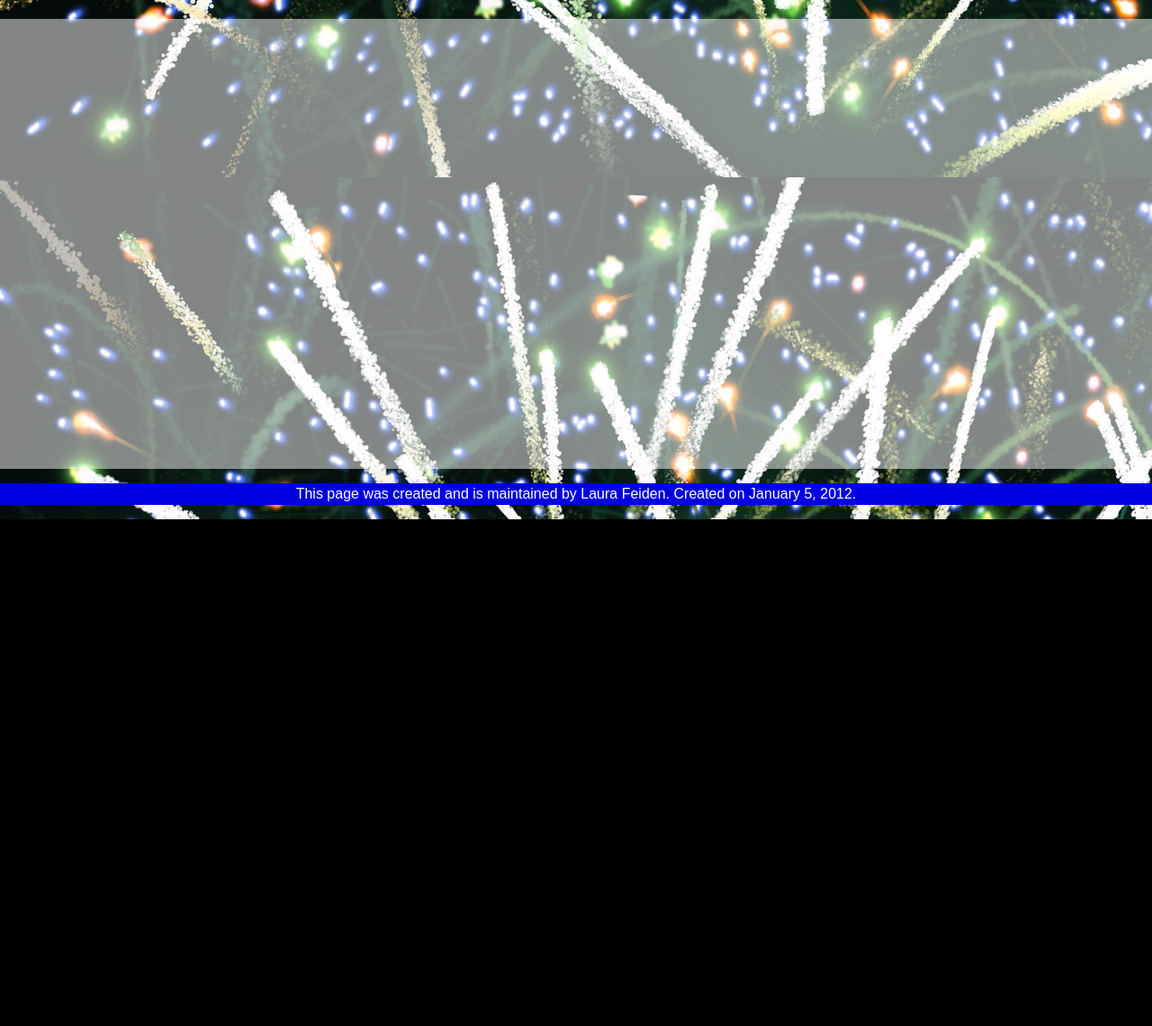
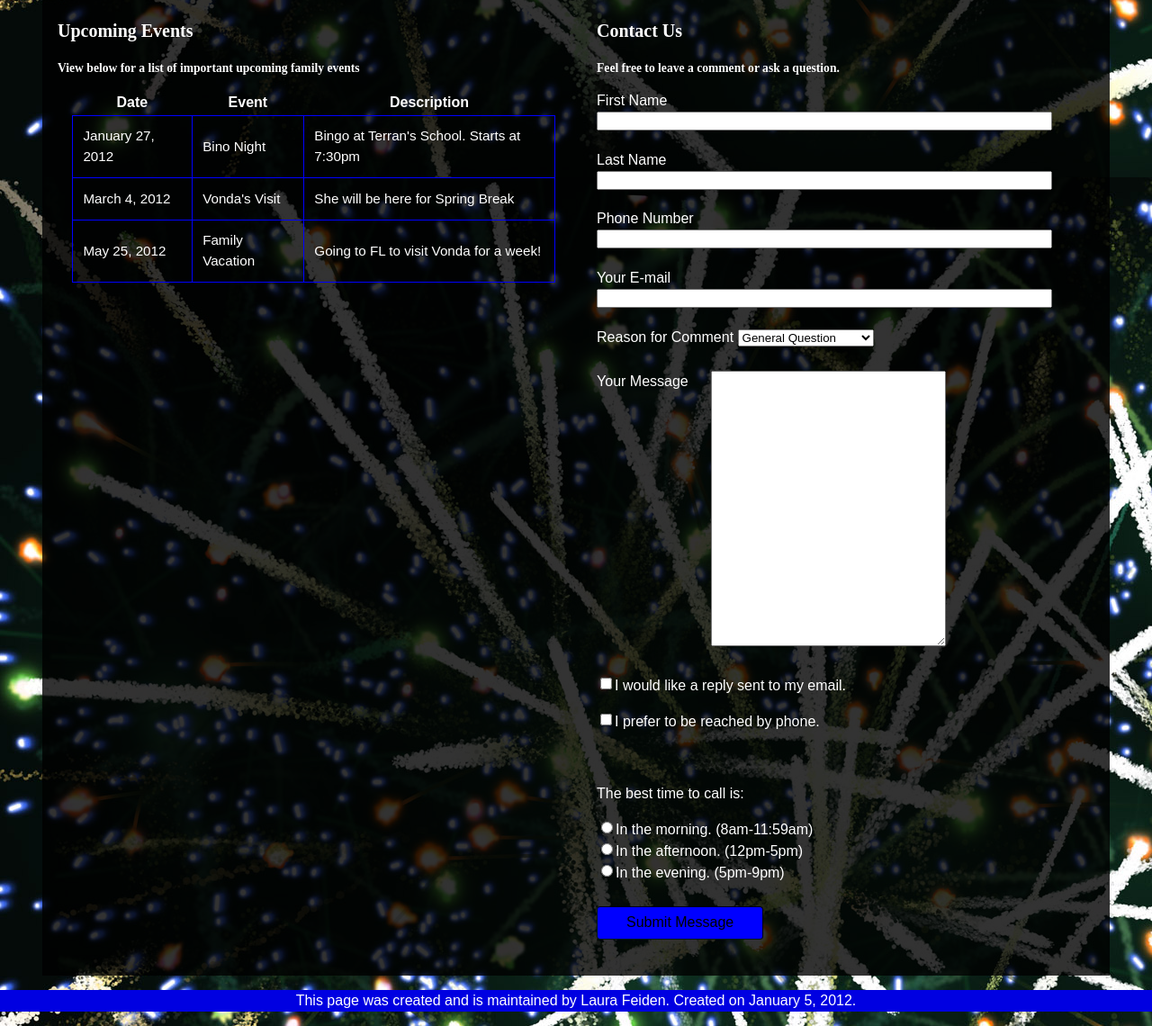
Before and after one commit to lfeiden/MySite_Feiden_Laura, a plain HTML site: page index.html in a window 1280 px wide. Shown: the part 2203-3343 px from the top of the page at 90% size. Before the commit the page ends 2780 px from the top, so only its background shows below. Drawn offline with Linux system fonts and the light colour scheme; a web font is replaced by a local one.

Commit message:
Updated HTML/CSS for week four

```diff
--- a/css/main.css
+++ b/css/main.css
@@ -229,18 +229,118 @@ ul p {
 
 
 
-/*Place holder for table/form.....................................................................*/
+/*Styles for table and form.......................................................................*/
 #spaceHolder {
-		background-color: rgba(255, 255, 255, 0.5);
-		height: 500px;
+		margin-bottom: 2%;
+		margin-top: 2%;
+		overflow: hidden;
+		}
+
+#table {
+		float: left;
+		width: 48%;
+		}
+
+table {
+		border-collapse: collapse;
+		margin-left: 1em;
+	}
+
+th {
+		padding: .125em;
+	}
+
+td {
+		border: 1px solid #0000ff;
+		padding: .75em;
+		font-size: .95em;
+	}
+
+#spaceHolder h3 {
+		font-size: .85em;
+		}
+
+#form {
+		width: 48%;
+		float: right;
+		}
+
+form {
+		background: rgb(245, 245, 245,);
+		width: 100%;
+		margin: 0 auto;
+		}
+
+form label {
+		text-decoration: none;
+		}
+
+.personal label{
+		float: left;
+		margin-right: 1.5625em;
+		}
+
+.personal input{
+		width: 90%;
+		margin-bottom: 1.5625em;
 		clear: left;
+		}
+
+.reason {
+		float: left;
+		}
+
+input {
+		float: left;
+		color: rgb(255, 255, 255);
+		}
+
+input:focus {
+		background: rgb(100, 100, 100);
+		}
+
+.message {
+		float: left;
 		margin-top: 1.5625em;
+		margin-bottom: 1.5625em;
+		}
+
+.message label {
+		float: left;
+		margin-right: 1.5625em;
+		}
+
+.message textarea:focus {
+		background: rgb(100, 100, 100);
+		}
+
+.reply {
+		clear: left;
+		margin-bottom: 1.5625em;
+		}
+
+.reply label {
+		clear: left;
+		text-align: center;
+		}
+
+
+
+form .button {
+		display: inline;
+		background:rgb(0, 0, 255);
+		border-top: 1px solid rgb(0, 0, 25);
+		border-right: 1px solid rgb(0, 0, 25);
+		border-bottom: 1px solid rgb(0, 25, 25);
+		border-left: 1px solid rgb(0, 25, 25);
+		font-size: 1em;
 		}
 
 
 /*Styles for footer section.......................................................................*/
 footer {
 		margin: 0;
+		clear: both;
 		}
 footer p {
 		text-align: center;
@@ -299,15 +399,16 @@ footer p {
 
 		#nav {
 				font-size: .75em;
+				float: none;
 				}
 
 		#members ul {
 				-moz-column-count: 2;
 				-webkit-column-count: 2;
 				column-count: 2;
-				-moz-column-gap: 4%;
-				-webkit-column-gap: 4%;
-				column-gap: 4%;
+				-moz-column-gap: 3.75em;
+				-webkit-column-gap: 3.75em;
+				column-gap: 3.75em;
 				}
 
 		#bios p {
@@ -397,4 +498,14 @@ footer p {
 				margin-left: 2%;
 				width: 35%;
 				}
+
+		#table {
+				float: none;
+				width: 100%;
+				}
+
+		#form {
+				width: 95%;
+				margin-left: 1.5625em;
+				}
 	}
--- a/index.html
+++ b/index.html
@@ -5,12 +5,13 @@
 			<meta http-equiv="Content-Type" content="text/html; charset=UTF-8" />
 			<meta name="viewport" content="width=device-width, initial-scale=1.0 maximum-scale=1.0">
 			<link rel="stylesheet" type="text/css" href="css/main.css" />
-			<link href='http://fonts.googleapis.com/css?family=Metamorphous&subset=latin,latin-ext' rel='stylesheet' type='text/css'>
+			<link href='http://fonts.googleapis.com/css?family=Metamorphous&amp;subset=latin,latin-ext' rel='stylesheet' type='text/css'>
 			<title>Meet the Feidens</title>
 		</head>
 
 		<body>
 			<div id="wrapper">
+
 				<div id="header"><!--start of page header-->
 					<div id="nav"><!--This is the div that contains the global navigation which links to the sections on the page.-->
 						<nav><!--This is the navigation to the various sections of the page. Eventually these separate sections will become individual pages.-->
@@ -22,13 +23,14 @@
 						</nav>
 					</div><!--end of navigation div-->
 
-					<img src="images/kids.jpg" alt="An image of the kids" title="The Feiden Kids" />
+				<img src="images/kids.jpg" alt="An image of the kids" title="The Feiden Kids" />
 
-					<h1>Meet the Feidens</h1>
+				<h1>Meet the Feidens</h1>
 
 				</div><!--end of page header-->
 
 				<div id="content"><!--This is how I will be able to style the overall content such as boarder and background-->
+
 					<section id="members"><!--The first nav will link here; contains the general introduction to site.-->
 
 						<h2>Family Members (by age)</h2>
@@ -52,24 +54,19 @@
 							<li><p>Terran is my only son. However, this doesn't seem to effect him too adversely (yet). He is quite the intelligent young man who is always questioning life.</p></li>
 							<li><p>Isabel is the baby of the family, but don't tell her that! Her infectious laugh always brings a smile to my face. She is already showing her creativity, and I wouldn't be surprised if she becomes an author someday.</p></li>
 						</ul>
-						<a href="#nav">To Top</a>
 					</section><!--end of general introduction section-->
+					<a href="#nav">To Top</a>
 
 					<section id="bios"><!--The second nav will link here; contains the biographies-->
 
 						<h2>Individual Bios</h2>
 
 						<ol><!--contains the basic biographies of members-->
-							<li><h3>Mom</h3>
-							<span class="bio">Age: 38; DOB: 5/3</span><p>My name is Laura, and I am 38 years old. I work full time as a receptionist. I am also currently attending Full Sail University as a Web Development and Design major. My ultimate goal is to one day have my own business. When I am not busy with school and work, I enjoy spending time with my family and friends. I especially enjoy watching the kids as they find new and interesting ways of making me laugh. My favorite past times are reading mysteries or Sci/Fi novels. I also enjoy singing, much to the chagrin of those around me.</p></li>
-							<li><h3>Vonda</h3>
-							<span class="bio">Age: 18; DOB: 6/23</span><p>Vonda is currently living in Florida with her father, step mother, and sisters. She is enrolled in her second year of college, having graduated high school a full year early. One of her greatest talents is her artistic ability. She can look at an image and draw it as if she were the original artist. She is very intelligent, and has one of the biggest hearts I know.</p></li>
-							<li><h3>Maitreya</h3>
-							<span class="bio">Age: 15; DOB: 5/7</span><p>Maitreya is currently living in Michigan with her father and grandparents. She is attending high school and is also working on improving her own artistic skills. She loves anime and spending time with her friends. You never have to worry about what she is thinking or feeling, because she has no problem speaking her mind. Her intelligence and drive will take her far</p></li>
-							<li><h3>Terran</h3>
-							<span class="bio">Age: 9; DOB: 10/2</span><p>Terran is in third grade, and loves playing ninja and swords. He enjoys reading and playing on the computer. Once he gets going on telling a story, be prepared to stay a while. He can take a simple topic and turn it into a mini novel with little to no effort. He can be a little rambunctious, but he has a great heart and cares for everyone he meets.</p></li>
-							<li><h3>Isabel</h3>
-							<span class="bio">Age: 5; DOB: 11/13</span><p>Isabel is a typical five year old. She loves to play and discover new things. She truly knows how to make those around her feel special and loved. Of all the children, she is probably the most expressive and entertaining. She loves making up new songs to sing. Once she has made up her mind to do something, almost no one can keep her from her intended path. She will be able to accomplished <strong>anything</strong> she puts her mind to!</p></li>
+							<li><h3>Mom</h3><span class="bio">Age: 38; DOB: 5/3</span><p>My name is Laura, and I am 38 years old. I work full time as a receptionist. I am also currently attending Full Sail University as a Web Development and Design major. My ultimate goal is to one day have my own business. When I am not busy with school and work, I enjoy spending time with my family and friends. I especially enjoy watching the kids as they find new and interesting ways of making me laugh. My favorite past times are reading mysteries or Sci/Fi novels. I also enjoy singing, much to the chagrin of those around me.</p></li>
+							<li><h3>Vonda</h3><span class="bio">Age: 18; DOB: 6/23</span><p>Vonda is currently living in Florida with her father, step mother, and sisters. She is enrolled in her second year of college, having graduated high school a full year early. One of her greatest talents is her artistic ability. She can look at an image and draw it as if she were the original artist. She is very intelligent, and has one of the biggest hearts I know.</p></li>
+							<li><h3>Maitreya</h3><span class="bio">Age: 15; DOB: 5/7</span><p>Maitreya is currently living in Michigan with her father and grandparents. She is attending high school and is also working on improving her own artistic skills. She loves anime and spending time with her friends. You never have to worry about what she is thinking or feeling, because she has no problem speaking her mind. Her intelligence and drive will take her far</p></li>
+							<li><h3>Terran</h3><span class="bio">Age: 9; DOB: 10/2</span><p>Terran is in third grade, and loves playing ninja and swords. He enjoys reading and playing on the computer. Once he gets going on telling a story, be prepared to stay a while. He can take a simple topic and turn it into a mini novel with little to no effort. He can be a little rambunctious, but he has a great heart and cares for everyone he meets.</p></li>
+							<li><h3>Isabel</h3><span class="bio">Age: 5; DOB: 11/13</span><p>Isabel is a typical five year old. She loves to play and discover new things. She truly knows how to make those around her feel special and loved. Of all the children, she is probably the most expressive and entertaining. She loves making up new songs to sing. Once she has made up her mind to do something, almost no one can keep her from her intended path. She will be able to accomplished <strong>anything</strong> she puts her mind to!</p></li>
 						</ol>
 					</section><!--end of biogtaphy section-->
 					<a href="#nav">To Top</a>
@@ -88,12 +85,115 @@
 						</div>
 
 					</section><!--end of photo gallery section-->
-
 					<a href="#nav">To Top</a>
 
+					<section id="spaceHolder"><!--Table and Form area-->
+
+						<div id="table">
+
+							<h2>Upcoming Events</h2>
+							<h3>View below for a list of important upcoming family events</h3>
+
+							<table summary="List of upcoming family events">
+								<tr>
+									<th>Date</th>
+									<th>Event</th>
+									<th>Description</th>
+								</tr>
+
+								<tr>
+									<td>January 27, 2012</td>
+									<td>Bino Night</td>
+									<td>Bingo at Terran's School. Starts at 7:30pm</td>
+								</tr>
+
+								<tr>
+									<td>March 4, 2012</td>
+									<td>Vonda's Visit</td>
+									<td>She will be here for Spring Break</td>
+								</tr>
+
+								<tr>
+									<td>May 25, 2012</td>
+									<td>Family Vacation</td>
+									<td>Going to FL to visit Vonda for a week!</td>
+								</tr>
+
+							</table>
+						</div><!--End of table-->
+
+						<div id="form">
+							<h2>Contact Us</h2>
+							<h3>Feel free to leave a comment or ask a question.</h3>
+
+							<form method="get" action="mailto:lfeiden@fullsail.edu">
+
+								<div class="personal">
+									<label for="name_first">First Name</label>
+									<input type="text" name="name_first" id="name_first" />
+								</div>
+
+								<div class="personal">
+									<label for="name_last">Last Name</label>
+									<input type="text" name="name_last" id="name_last" />
+								</div>
+
+								<div class="personal">
+									<label for="phone">Phone Number</label>
+									<input type="text" name="phone" id="phone" />
+								</div>
+
+								<div class="personal">
+									<label for="email">Your E-mail</label>
+									<input type="text" name="email" id="email" />
+								</div>
+
+								<div class="reason">
+									<label for="regarding">Reason for Comment</label>
+
+									<select name="regarding" id="regarding">
+										<option>General Question</option>
+										<option>Comment on Photo</option>
+										<option>"I want to know more"</option>
+										<option>Page Error</option>
+										<option>Legal Issue</option>
+									</select>
+								</div>
+
+								<div class="message">
+									<label for="message">Your Message</label>
+									<textarea rows="20" cols="30" name="message" id="message"></textarea>
+								</div>
+
+								<div class="reply">
+									<input type="checkbox" name="contact_email" id="contact_email" />
+									<p>I would like a reply sent to my email.</p>
+
+									<input type="checkbox" name="contact_phone" id="contact_phone" />
+									<p>I prefer to be reached by phone.</p>
+								    <br />
+									<p>The best time to call is:</p>
+									<label for="morning">In the morning. (8am-11:59am)</label>
+									<input type="radio" name="time" id="morning" value="morning" />
+									<br />
+									<label for="afternoon">In the afternoon. (12pm-5pm)</label>
+									<input type="radio" name="time" id="afternoon" value="afternoon" />
+									<br />
+									<label for="evening">In the evening. (5pm-9pm)</label>
+									<input type="radio" name="time" id="evening" value="evening" />
+								</div>
+
+								<div>
+									<button type="submit" name="submit" class="button">Submit Message</button>
+								</div>
+
+							</form>
+
+						</div>
+
+					</section>
+
 				</div><!--end of content div-->
-
-				<div id="spaceHolder"></div><!--This is a place holder for the table and form to come-->
 
 			</div><!--End of wrapper div.........................................................-->
 
@@ -102,4 +202,5 @@
 			</footer>
 
 		</body>
+
 	</html>
```
